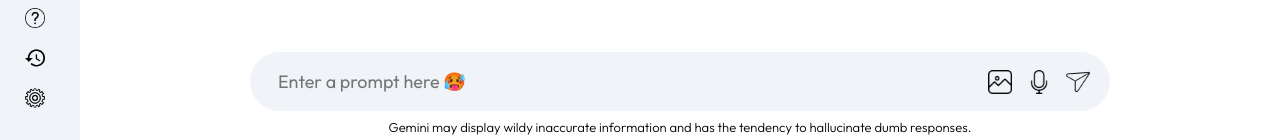
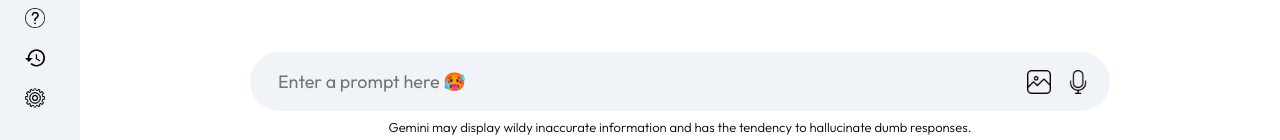
Before and after one commit to francoNovoa08/gemini-clone, a React (Vite) app: page / in a window 1280 px wide. Shown: the part 657-797 px from the top of the page. Built offline with nearby package versions, Linux system fonts and the light colour scheme.

Commit message:
Hide send button on empty input field

```diff
--- a/src/components/Main/Main.jsx
+++ b/src/components/Main/Main.jsx
@@ -74,11 +74,13 @@
             <div>
               <img src={assets.gallery_icon} alt="Upload Image" />
               <img src={assets.mic_icon} alt="Record Audio" />
-              <img
-                onClick={() => onSent()}
-                src={assets.send_icon}
-                alt="Send prompt"
-              />
+              {input ? (
+                <img
+                  onClick={() => onSent()}
+                  src={assets.send_icon}
+                  alt="Send prompt"
+                />
+              ) : null}
             </div>
           </div>
           <p className="bottom-info">
```
